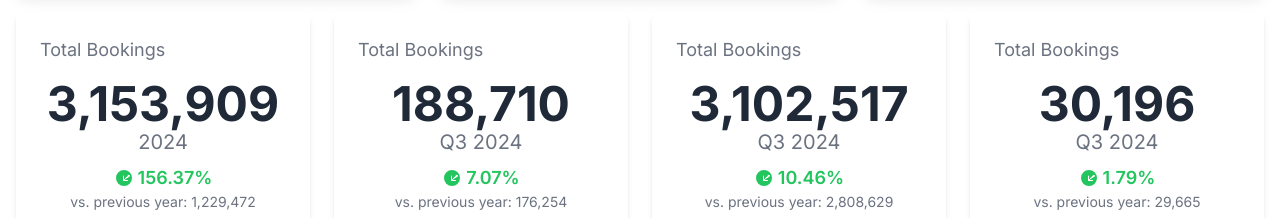
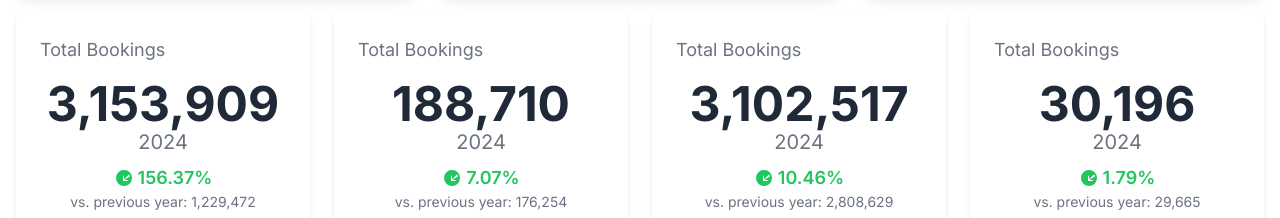
Before and after one commit to diginomads/open, a Next.js app: page / in a window 1280 px wide. Shown: the part 5640-5858 px from the top of the page. Built offline with nearby package versions, Linux system fonts and the light colour scheme.

Commit message:
Converted the numbers of card components

```diff
--- a/src/app/components/GrowthGraph.tsx
+++ b/src/app/components/GrowthGraph.tsx
@@ -649,24 +649,25 @@ export default function TickPlacementBars() {
     'middle' | 'tick'
   >('middle');
 
-  // Dummy data for the card component
+
   const totalBookings1 = 3153909;
   const year1 = 2024;
   const changePercentage1 = 156.37;
   const previousYear1 = 1229472;
 
-  const totalBookings2 = "188,710";
-  const year2 = "Q3 2024";
+
+  const totalBookings2 = 188710;
+  const year2 = 2024;
   const changePercentage2 = 7.07;
   const previousYear2 = 176254;
 
-  const totalBookings3 = "3,102,517";
-  const year3 = "Q3 2024";
+  const totalBookings3 = 3102517;
+  const year3 = 2024;
   const changePercentage3 = 10.46;
   const previousYear3 = 2808629;
 
-  const totalBookings4 = "30,196";
-  const year4 = "Q3 2024";
+  const totalBookings4 = 30196;
+  const year4 = 2024;
   const changePercentage4 = 1.79;
   const previousYear4 = 29665;
 
```
